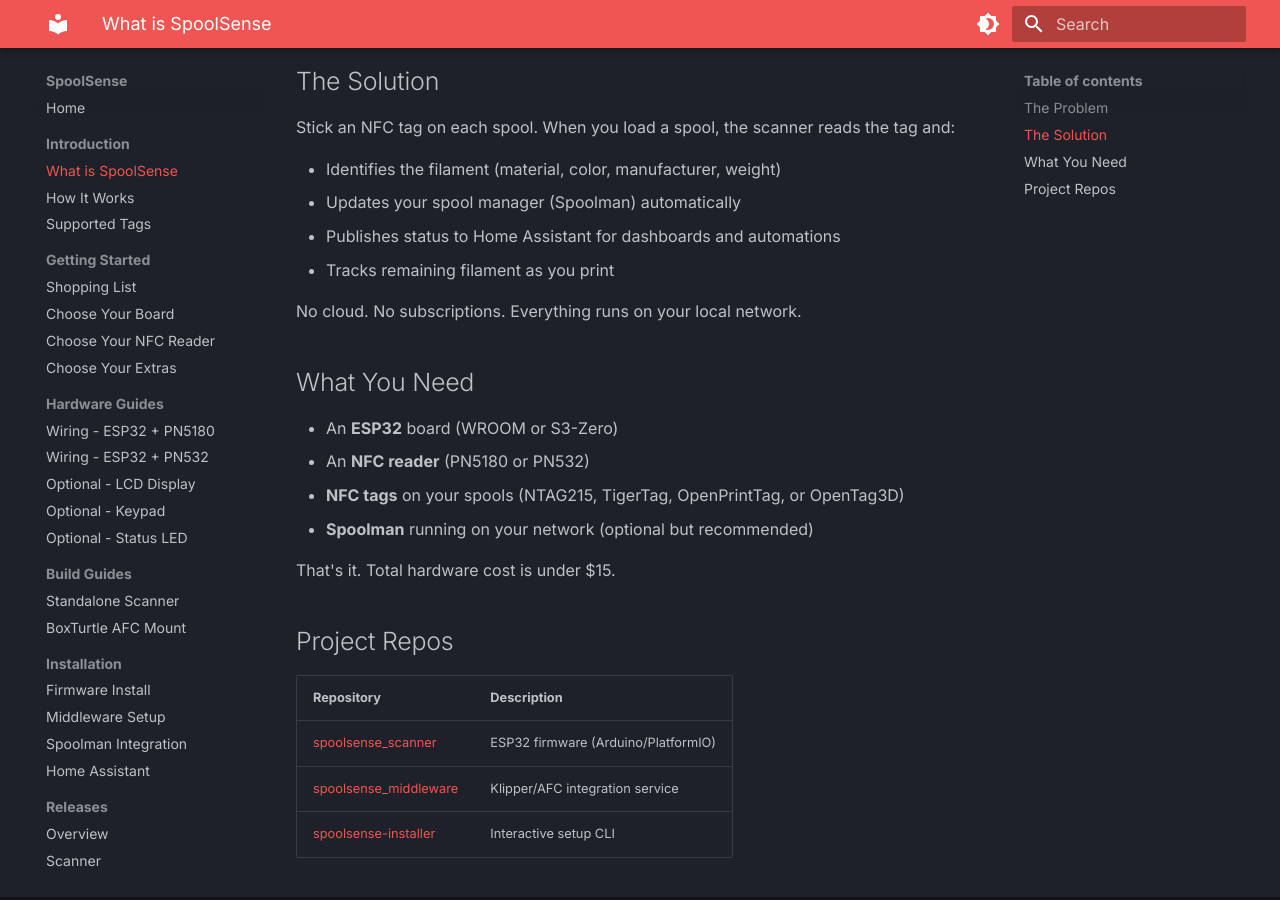
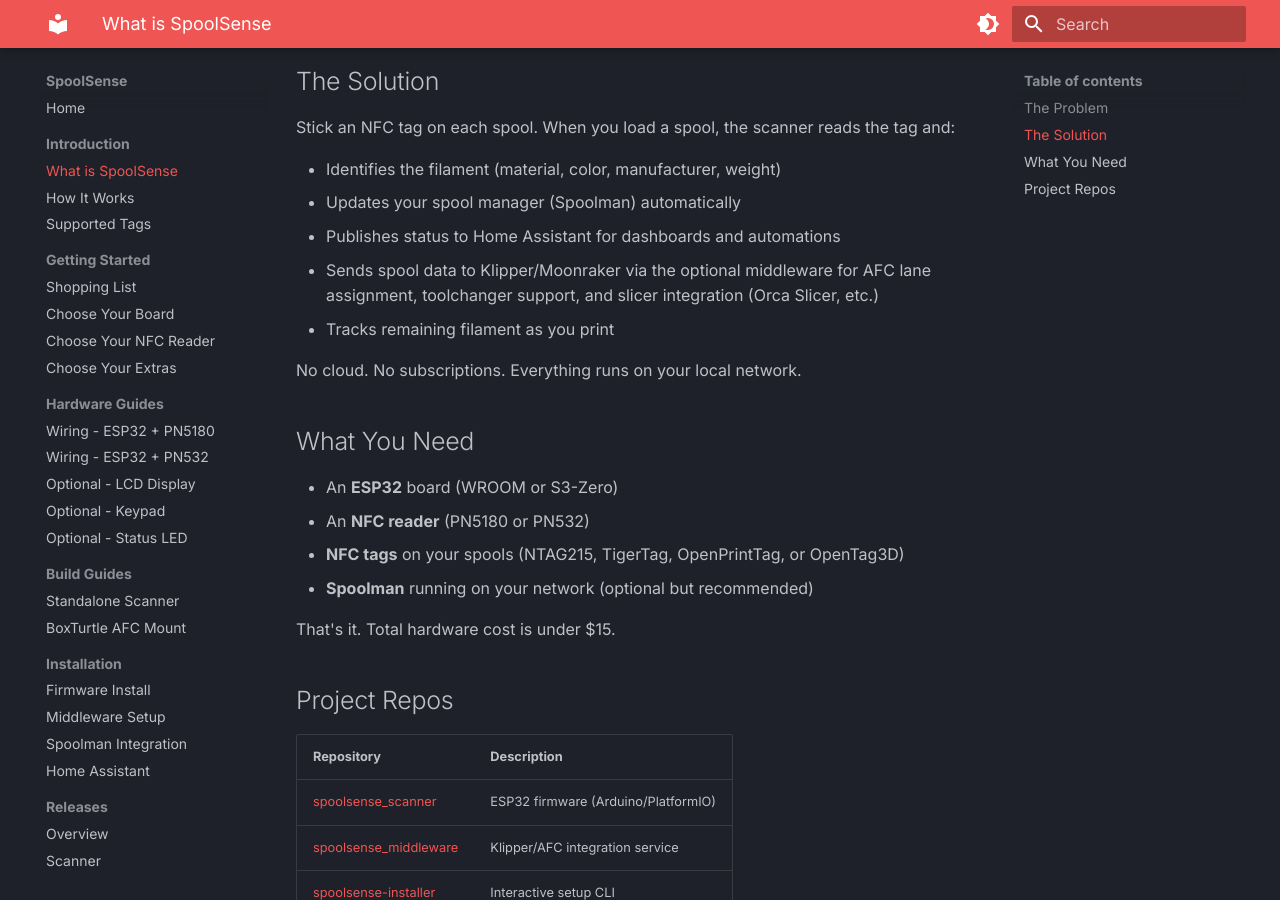
Before and after one commit to SpoolSense/spoolsense.org, an MkDocs documentation site: the page built from docs/intro/index.md, in a window 1280 px wide and 900 px high, scrolled down 400 px. Built offline with MkDocs 1.6.1 and Material for MkDocs 9.7.7, drawn with Linux system fonts in a browser that asks for light colours.

Commit message:
docs: add Klipper/Moonraker and slicer integration to intro bullet points

```diff
--- a/docs/intro/index.md
+++ b/docs/intro/index.md
@@ -13,6 +13,7 @@ Stick an NFC tag on each spool. When you load a spool, the scanner reads the tag
 - Identifies the filament (material, color, manufacturer, weight)
 - Updates your spool manager (Spoolman) automatically
 - Publishes status to Home Assistant for dashboards and automations
+- Sends spool data to Klipper/Moonraker via the optional middleware for AFC lane assignment, toolchanger support, and slicer integration (Orca Slicer, etc.)
 - Tracks remaining filament as you print
 
 No cloud. No subscriptions. Everything runs on your local network.
```
